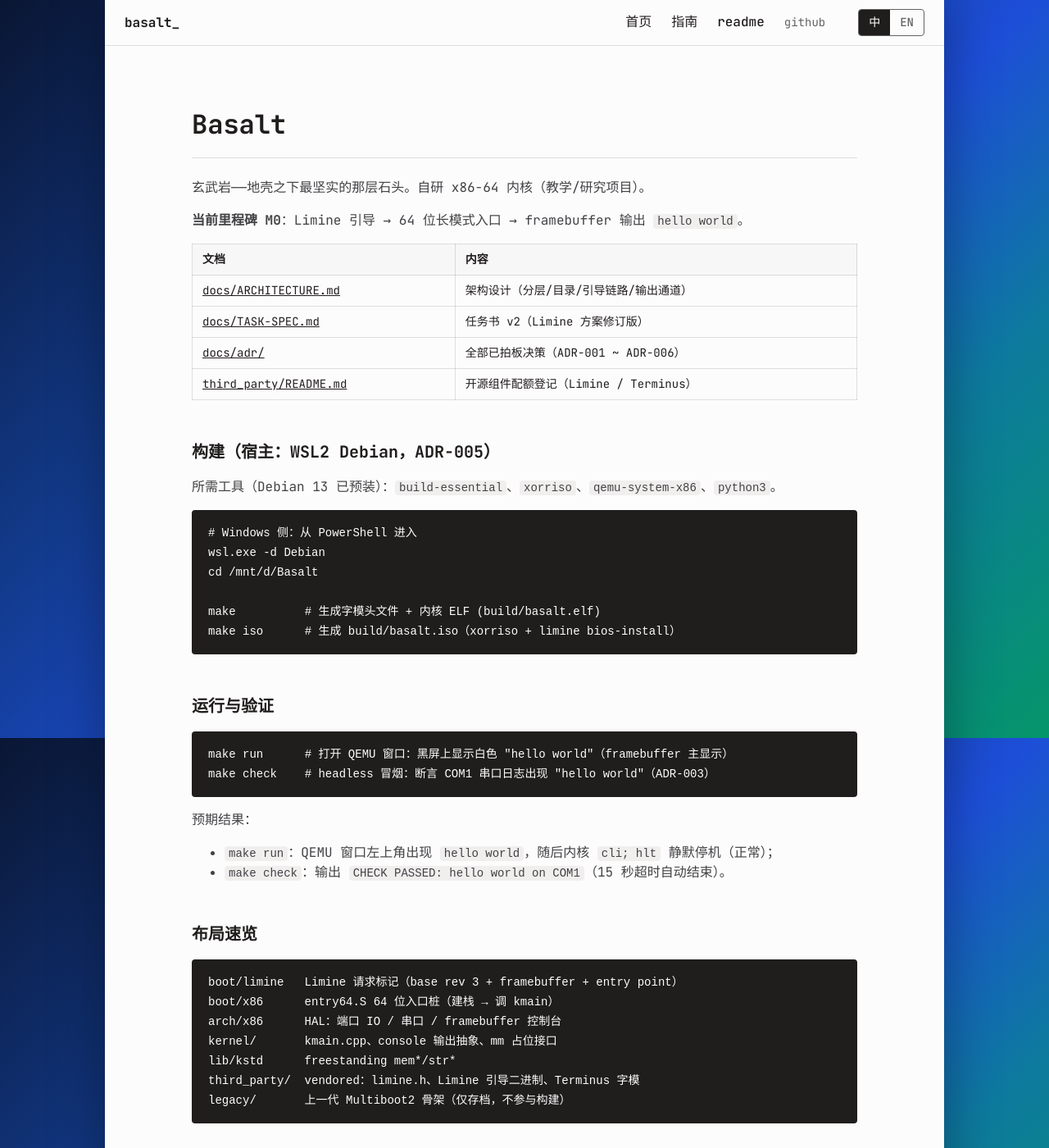
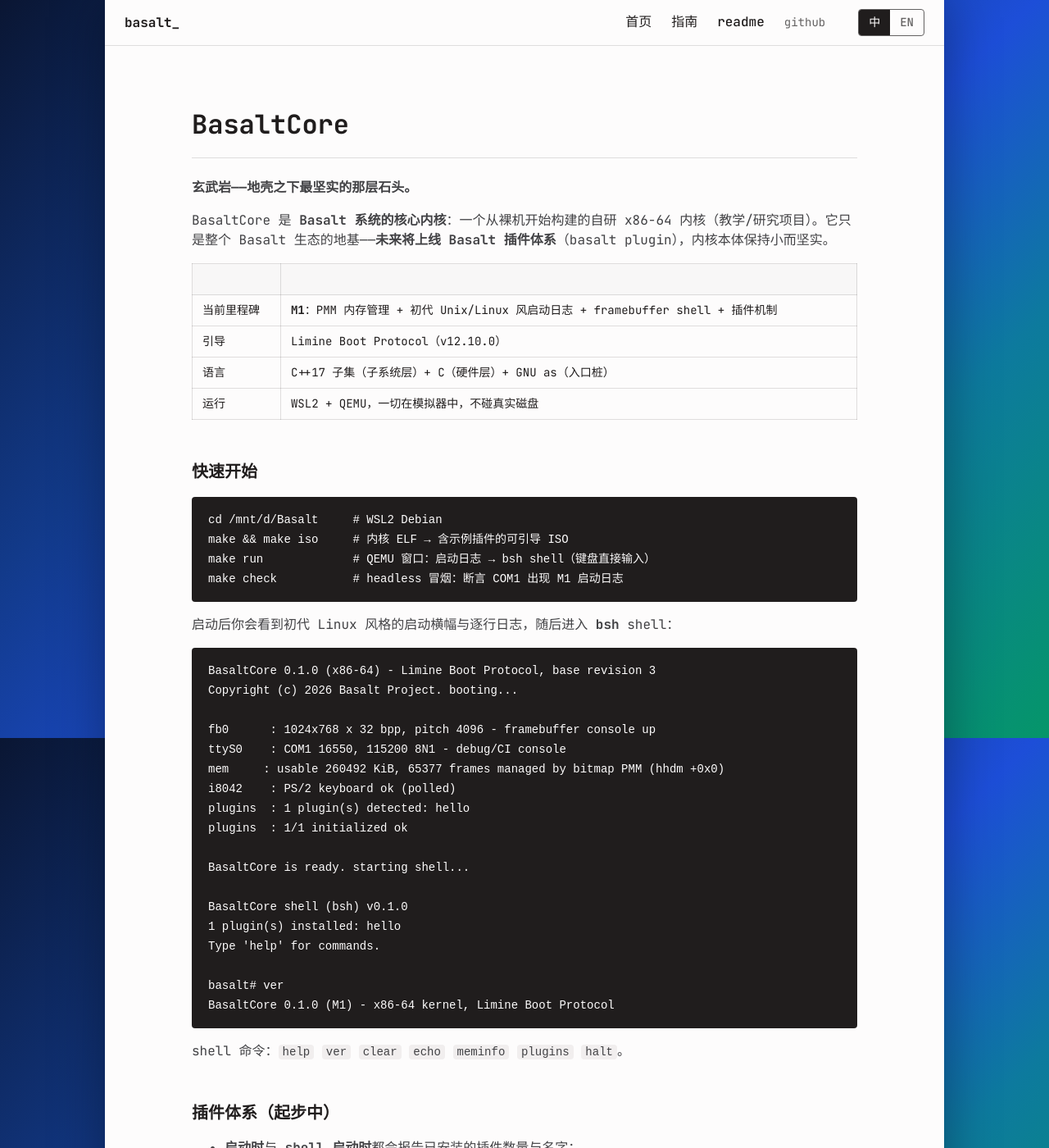
Before and after one commit to BS-O/Basalt, a Jekyll site: the page built from docs/readme.md, in a window 1280 px wide and 1400 px high. Shown: the whole window at 82% size. Built offline with Jekyll 4.4.1, drawn with Linux system fonts in a browser that asks for light colours; some of the changed text lies outside the part shown.

Commit message:
docs: sync M1 README embed, PROJECT-GUIDE M1 addendum

````diff
--- a/docs/PROJECT-GUIDE.md
+++ b/docs/PROJECT-GUIDE.md
@@ -373,3 +373,19 @@ L0 boot/（asm+C）   只准 include limine.h
 | 任务书的条款与修订对照 | docs/TASK-SPEC.md |
 | 某个决策为什么这么定 | docs/adr/ADR-001..006 |
 | 开源配额与组件登记 | third_party/README.md |
+
+### 4.13 M1 新增文件（2026-11-21，BasaltCore 叙事）
+
+| 文件 | 用途 |
+|---|---|
+| `kernel/mm/pmm.c` | 位图 PMM：Limine memmap → 1bit/4KiB 帧，first-fit 分配，HHDM 偏移 |
+| `kernel/lib/kprintf.cpp/.h` | 启动日志格式化（%s %c %d %u %x + kvprintf va_list 桥） |
+| `arch/x86/io/kbd.c/.h` | PS/2 键盘轮询驱动（scancode set-1 → ASCII，Shift/CapsLock） |
+| `kernel/shell/shell.c` | bsh shell（纯 C）：help/ver/clear/echo/meminfo/plugins/halt |
+| `kernel/shell/shell_cxx.cpp` | C-ABI 桥：sh_* 符号把 C++ 子系统暴露给纯 C 的 shell |
+| `kernel/plugins/plugins.c/.h` | BSPL 插件注册表：Limine module → 探测/登记/init 调用 |
+| `tools/bplugin.py` | 生成示例 BSPL 插件（hello 0.1.0），ISO 携带演示 |
+| `tools/m1-screendump.sh` | M1 framebuffer 截图诊断脚本 |
+| `limine.conf` | 新增 `module_path` 挂载插件 |
+
+**品牌叙事**：仓库即 **BasaltCore**（Basalt 系统的核心内核）。README 与架构文档已写入"未来上线 Basalt 插件生态（basalt plugin）"路线；启动日志与 shell 横幅在 0 插件时提示 *"search 'basalt plugin' on GitHub"*。
--- a/docs/_includes/readme-embed.md
+++ b/docs/_includes/readme-embed.md
@@ -1,54 +1,65 @@
-# Basalt
+# BasaltCore
 
-玄武岩——地壳之下最坚实的那层石头。自研 x86-64 内核（教学/研究项目）。
+**玄武岩——地壳之下最坚实的那层石头。**
 
-**当前里程碑 M0**：Limine 引导 → 64 位长模式入口 → framebuffer 输出 `hello world`。
+BasaltCore 是 **Basalt 系统的核心内核**：一个从裸机开始构建的自研 x86-64 内核（教学/研究项目）。它只是整个 Basalt 生态的地基——**未来将上线 Basalt 插件体系**（basalt plugin），内核本体保持小而坚实。
 
-| 文档 | 内容 |
+| | |
 |---|---|
-| [docs/ARCHITECTURE.md](https://github.com/BS-O/Basalt/blob/main/docs/ARCHITECTURE.md) | 架构设计（分层/目录/引导链路/输出通道） |
-| [docs/TASK-SPEC.md](https://github.com/BS-O/Basalt/blob/main/docs/TASK-SPEC.md) | 任务书 v2（Limine 方案修订版） |
-| [docs/adr/](https://github.com/BS-O/Basalt/tree/main/docs/adr/) | 全部已拍板决策（ADR-001 ~ ADR-006） |
-| [third_party/README.md](https://github.com/BS-O/Basalt/blob/main/third_party/README.md) | 开源组件配额登记（Limine / Terminus） |
+| 当前里程碑 | **M1**：PMM 内存管理 + 初代 Unix/Linux 风启动日志 + framebuffer shell + 插件机制 |
+| 引导 | Limine Boot Protocol（v12.10.0） |
+| 语言 | C++17 子集（子系统层）+ C（硬件层）+ GNU as（入口桩） |
+| 运行 | WSL2 + QEMU，一切在模拟器中，不碰真实磁盘 |
 
-## 构建（宿主：WSL2 Debian，ADR-005）
-
-所需工具（Debian 13 已预装）：`build-essential`、`xorriso`、`qemu-system-x86`、`python3`。
+## 快速开始
 
 ```bash
-# Windows 侧：从 PowerShell 进入
-wsl.exe -d Debian
-cd /mnt/d/Basalt
-
-make          # 生成字模头文件 + 内核 ELF (build/basalt.elf)
-make iso      # 生成 build/basalt.iso（xorriso + limine bios-install）
+cd /mnt/d/Basalt     # WSL2 Debian
+make && make iso     # 内核 ELF → 含示例插件的可引导 ISO
+make run             # QEMU 窗口：启动日志 → bsh shell（键盘直接输入）
+make check           # headless 冒烟：断言 COM1 出现 M1 启动日志
 ```
 
-## 运行与验证
+启动后你会看到初代 Linux 风格的启动横幅与逐行日志，随后进入 **bsh** shell：
 
-```bash
-make run      # 打开 QEMU 窗口：黑屏上显示白色 "hello world"（framebuffer 主显示）
-make check    # headless 冒烟：断言 COM1 串口日志出现 "hello world"（ADR-003）
+```
+BasaltCore 0.1.0 (x86-64) - Limine Boot Protocol, base revision 3
+Copyright (c) 2026 Basalt Project. booting...
+
+fb0      : 1024x768 x 32 bpp, pitch 4096 - framebuffer console up
+ttyS0    : COM1 16550, 115200 8N1 - debug/CI console
+mem     : usable 260492 KiB, 65377 frames managed by bitmap PMM (hhdm +0x0)
+i8042    : PS/2 keyboard ok (polled)
+plugins  : 1 plugin(s) detected: hello
+plugins  : 1/1 initialized ok
+
+BasaltCore is ready. starting shell...
+
+BasaltCore shell (bsh) v0.1.0
+1 plugin(s) installed: hello
+Type 'help' for commands.
+
+basalt# ver
+BasaltCore 0.1.0 (M1) - x86-64 kernel, Limine Boot Protocol
 ```
 
-预期结果：
-- `make run`：QEMU 窗口左上角出现 `hello world`，随后内核 `cli; hlt` 静默停机（正常）；
-- `make check`：输出 `CHECK PASSED: hello world on COM1`（15 秒超时自动结束）。
+shell 命令：`help` `ver` `clear` `echo` `meminfo` `plugins` `halt`。
 
-## 布局速览
+## 插件体系（起步中）
 
-```
-boot/limine   Limine 请求标记（base rev 3 + framebuffer + entry point）
-boot/x86      entry64.S 64 位入口桩（建栈 → 调 kmain）
-arch/x86      HAL：端口 IO / 串口 / framebuffer 控制台
-kernel/       kmain.cpp、console 输出抽象、mm 占位接口
-lib/kstd      freestanding mem*/str*
-third_party/  vendored：limine.h、Limine 引导二进制、Terminus 字模
-legacy/       上一代 Multiboot2 骨架（仅存档，不参与构建）
-```
+- **启动时**与 **shell 启动时**都会报告已安装的插件数量与名字；
+- 没有任何插件时，会提示：*“search 'basalt plugin' on GitHub (github.com/BS-O/Basalt)”*；
+- 插件是经 Limine `module_path` 装载的 `BSPL` 格式二进制（`tools/bplugin.py` 生成示例）；
+- 未来计划：插件仓库索引、插件间调用 ABI、`basalt plugin install` 生态。
 
-## 注意事项
+## 文档
 
-- 一切构建与运行都在模拟器/隔离环境；**不写真实磁盘引导区**；
-- `third_party/vendored/` 为带 SHA256 校验记录的原始发布包（不参与构建）；
-- 修改字模请改 `tools/genfont.py` 流程而非生成文件（`make font` 重新生成）。
+- [docs/PROJECT-GUIDE.md](https://github.com/BS-O/Basalt/blob/main/docs/PROJECT-GUIDE.md) —— 每个文件的用途与用法
+- [docs/ARCHITECTURE.md](https://github.com/BS-O/Basalt/blob/main/docs/ARCHITECTURE.md) —— 分层架构与引导链路
+- [docs/TASK-SPEC.md](https://github.com/BS-O/Basalt/blob/main/docs/TASK-SPEC.md) —— 任务书 v2（Limine 修订版）
+- [docs/adr/](https://github.com/BS-O/Basalt/tree/main/docs/adr/) —— 决策记录 ADR-001~006
+- 网站：<https://basalt.bsct.top/>（GitHub Pages）
+
+## 许可与配额
+
+内核代码 100% 自研；第三方仅 vendored 的 `limine.h`（BSD-2）与 Terminus 字模（OFL 1.1），合计 <2%，配额登记见 [third_party/README.md](https://github.com/BS-O/Basalt/blob/main/third_party/README.md)。
````
